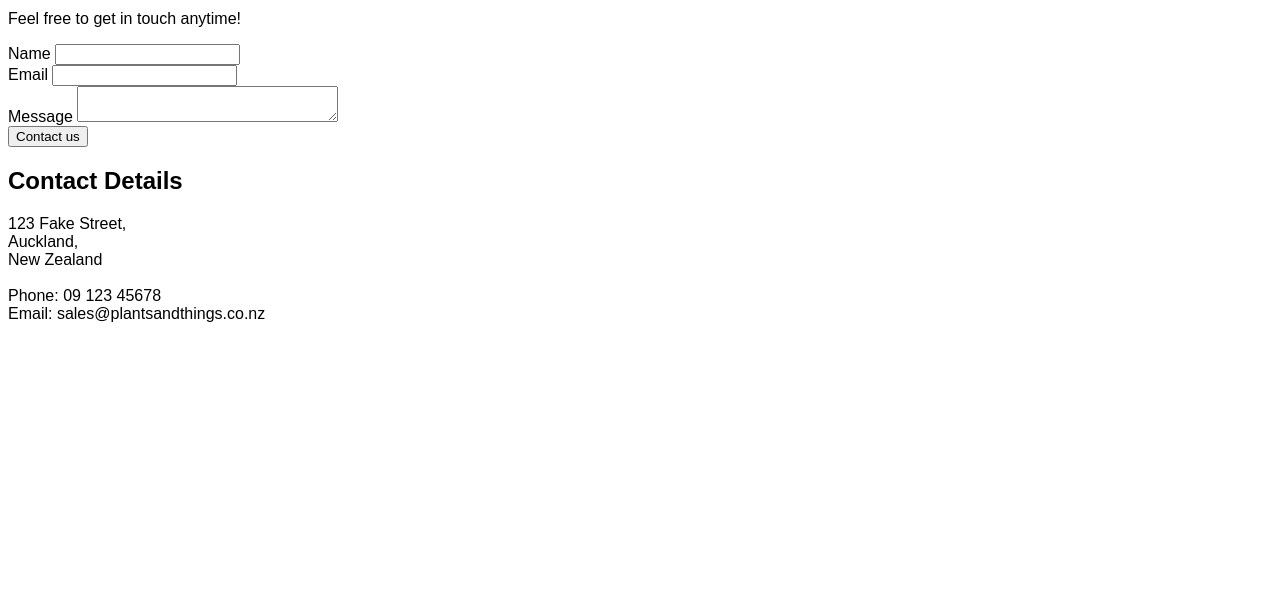
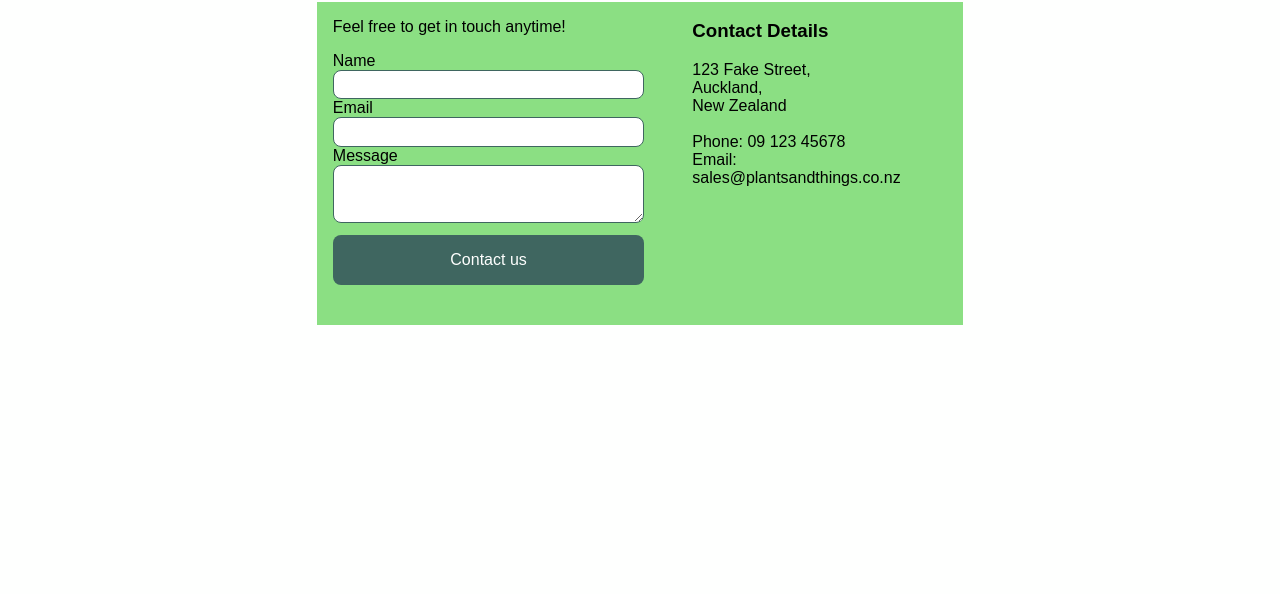
Before and after one commit to TayneB/html-css--online-shop-TayneB, a website: page Submission/contact.html in a window 1280 px wide. Shown: the part 206-800 px from the top of the page. Drawn offline with Linux system fonts and the light colour scheme.

Commit message:
CSS All updated Project fin - Time for sleep and good feels

```diff
--- a/Submission/contact.html
+++ b/Submission/contact.html
@@ -24,9 +24,10 @@
           </ul>
         </nav>
       </header>
+    <section class="contact-det">
+    <form action="https://formspree.io/f/mgebyoae" method="POST">
 
-    <form action="https://formspree.io/f/mgebyoae" method="POST">
-<div>
+    <div>
     <p>Feel free to get in touch anytime!</p>
 </div>
 <div>
@@ -42,7 +43,7 @@
     <textarea name="message" id="message" rows="2" cols="30" required></textarea>
 </div>
 
-    <button type="submit">Contact us</button>
+    <button type="submit" class="button">Contact us</button>
 
     </form>
 
@@ -58,5 +59,6 @@
     </p>
 </section>
 </div>
+</div>
 </body>
 </html>
--- a/Submission/style.css
+++ b/Submission/style.css
@@ -102,6 +102,56 @@ li {
     color:#FEFFFE;
     text-align: center;
     padding: 1rem 0;
+    border-radius: 0.5rem;
+}
+
+label {
+    display: block;
+}
+
+input {
+    box-sizing: border-box;
+    padding: 0.4rem 0.8rem;
+    border-radius: 0.5rem;
+    border: 0.1rem solid #3F6660;
+    width: 100%;
+}
+
+textarea {
+    box-sizing: border-box;
+    width: 100%;
+    border: 0.1rem solid #3F6660;
+    border-radius: 0.5rem;
+    resize: vertical;
+    padding: 0.8rem 1rem;
+
+}
+
+.contact-det {
+    display: block;
+    background-color:#8BDF83;
+    margin: 0 auto;
+    max-width: 80%;
+    padding: 1rem;
+
+}
+
+.button {
+  background-color:#3F6660;
+  border: none;
+  border-radius: 0.5rem;
+  color:#FEFFFE;
+  padding: 1rem 2rem;
+  /* text-align: center; */
+  text-decoration: none;
+  display: inline-block;
+  font-size: 1rem;
+  width: 100%;
+  margin: 0.5rem auto;
+}
+
+.button:hover {
+    cursor: pointer;
 }
 
 @media only screen and (min-width:480px) {
@@ -169,12 +219,18 @@ li {
         margin-right: 50%;
     }
 
-    .plant-det {
-        margin-top: 0;
+    .contact-det {
+        margin-top: 0.5rem;
     }
 
-
-
+    section.contact-det {
+        display: grid;
+        grid-template-columns: 48fr 52fr;
+        column-gap: 0.2rem;
+        padding-bottom: 2rem;
+        padding-top: 0rem;
+        font-size: 1rem;
+    }
 
 }
 
@@ -194,4 +250,14 @@ li {
         row-gap: 1rem;
         margin: 0.6rem auto;
     }
+
+    section.contact-det {
+        display: grid;
+        grid-template-columns: 55fr 45fr;
+        column-gap: 03rem;
+        padding-bottom: 2rem;
+        padding-top: 0rem;
+        font-size: 1rem;
+        max-width: 38.4rem;
+    }
 }
```
